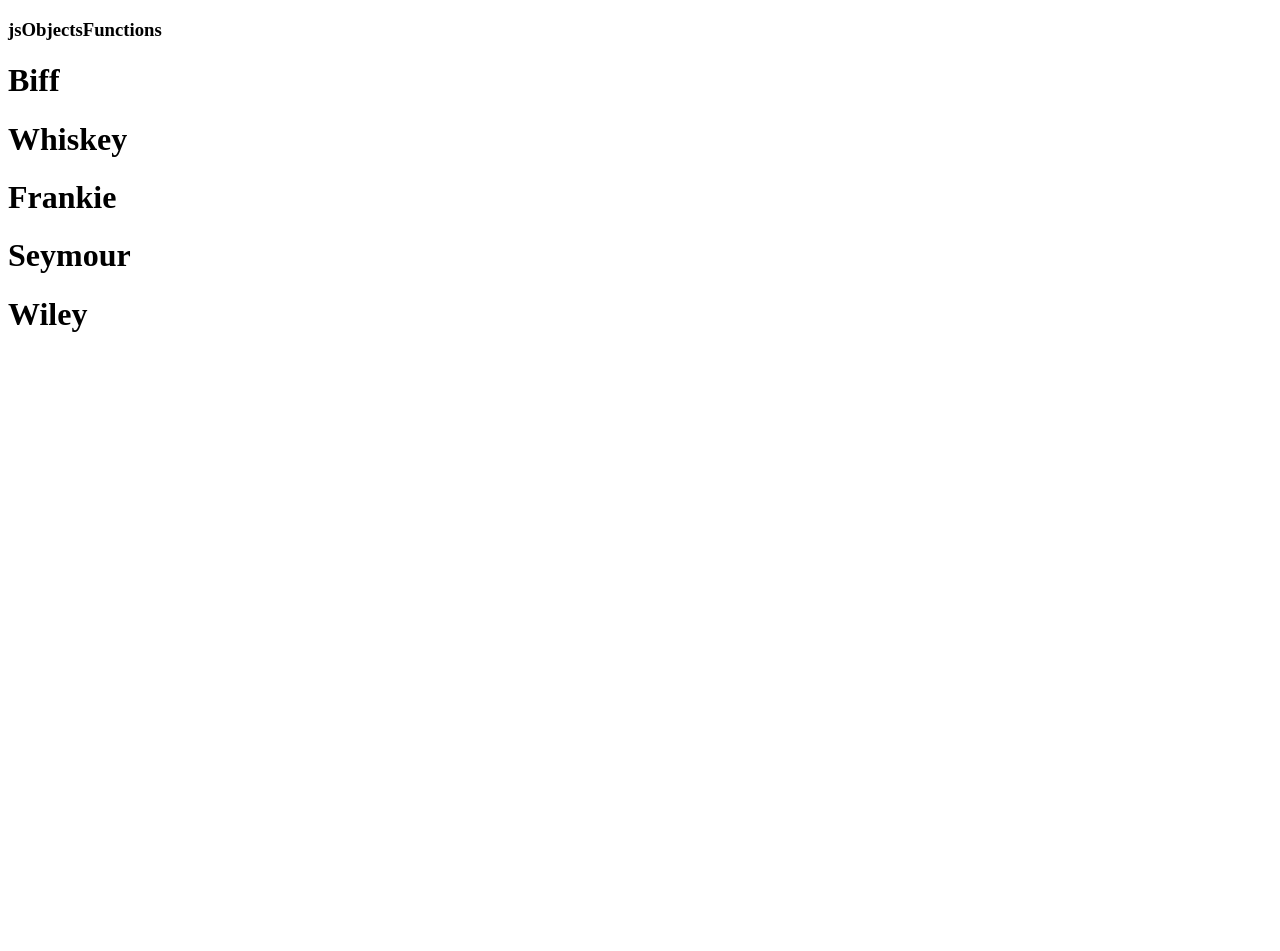
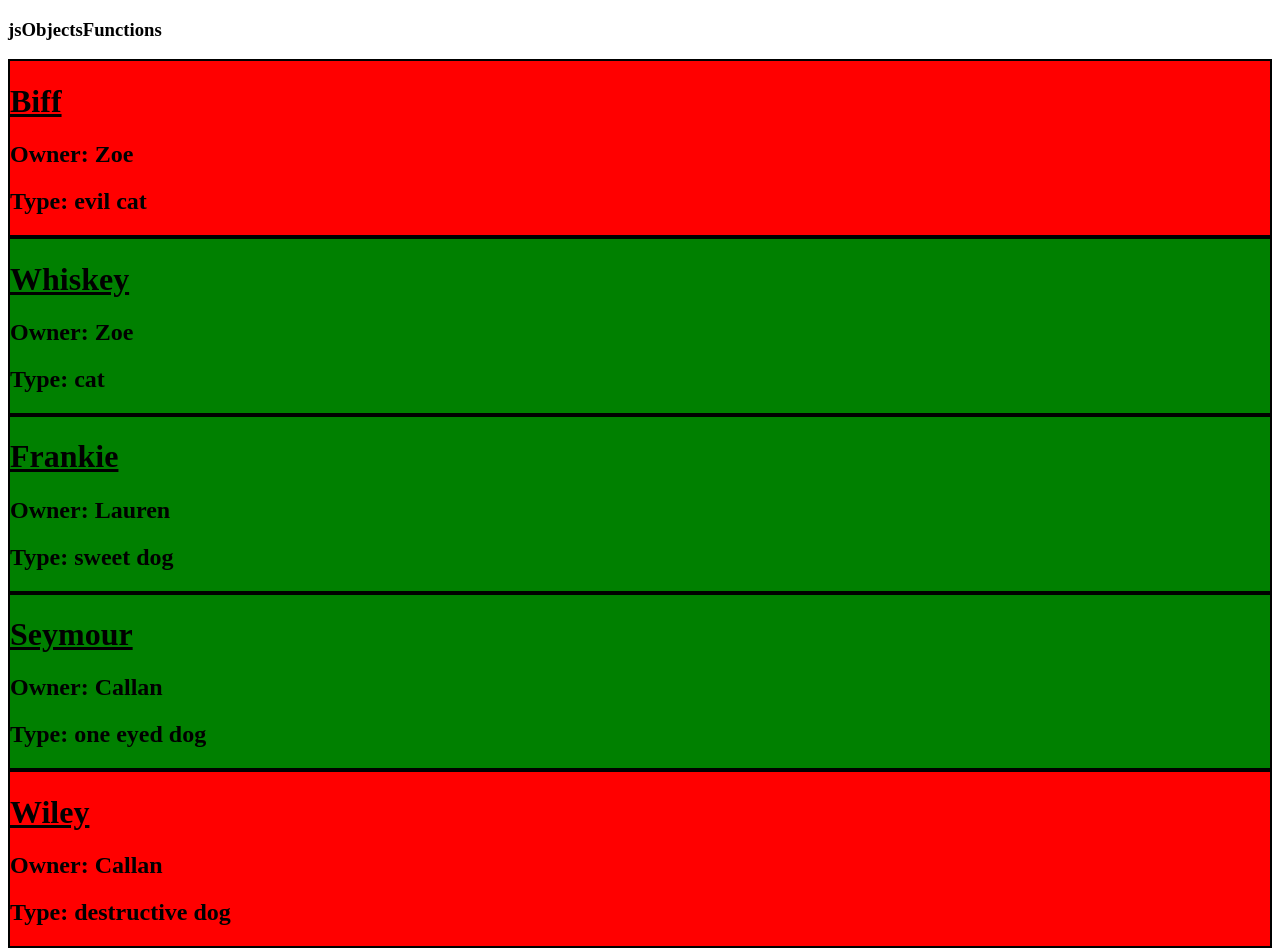
Before and after one commit to colt-mccormick/jsObjectsFunctions, a plain HTML site: page index.html in a window 1280 px wide. Before the commit the page ends 800 px from the top, so only its background shows below. Drawn offline with Linux system fonts and the light colour scheme.

Commit message:
added functions

```diff
--- /dev/null
+++ b/functions.js
@@ -0,0 +1,87 @@
+console.log("functions")
+
+//function expressions
+var a = function(){
+    console.log("a: ", 3);
+}
+
+//function declarations
+function b(){
+    console.log("b: ", 2)
+}
+var num = 3;
+
+//monkeyButt is a temporary variable name; only exists inside function
+function numPrinter(monkeyButt){
+    console.log("my number: ", monkeyButt);
+}
+
+numPrinter(num);
+numPrinter(6);
+numPrinter("turtle");
+
+function cat(){
+    return "love them";
+}
+
+var message = cat();
+console.log("message: ", message);
+
+var instructorPets = [
+    {instructorName: "Zoe",
+    petName: "Biff",
+    animalType:"evil cat",
+    isFavorite: false
+    },
+    {instructorName: "Zoe",
+    petName: "Whiskey",
+    animalType:"cat",
+    isFavorite: true
+    },
+    {instructorName: "Lauren",
+    petName: "Frankie",
+    animalType:"sweet dog",
+    isFavorite: true
+    },
+    {instructorName: "Callan",
+    petName: "Seymour",
+    animalType:"one eyed dog",
+    isFavorite: true
+    },
+    {instructorName: "Callan",
+    petName: "Wiley",
+    animalType:"destructive dog",
+    isFavorite: false
+    }
+];
+
+
+/*<div class="pet notFavorite">
+        <h1>Biff</h1>
+        <h2>Owner: Zoe</h2>
+        <h2>Type: Evil-Cat</h2>
+*/
+
+function domStringMaker(animalArray){
+    for(i=0; i < animalArray.length; i++){
+       var string = "";
+       if(animalArray[i].isFavorite){
+       string += "<div class='pet isFavorite'>";
+       }else{
+        string += "<div class='pet notFavorite'>";
+       }
+       string += "<h1>" + animalArray[i].petName + "</h1>";
+       string += "<h2>Owner: " + animalArray[i].instructorName +"</h2>";
+       string += "<h2>Type: " + animalArray[i].animalType + "</h2>";
+       string += "</div>"
+       printToDom(string, "pet-names");
+    }
+}
+
+function printToDom(stringToPrint, divId){
+   document.getElementById(divId).innerHTML += stringToPrint;
+ }
+
+
+
+domStringMaker(instructorPets);
--- a/index.html
+++ b/index.html
@@ -4,11 +4,24 @@
     <meta charset="UTF-8">
     <meta name="viewport" content="width=device-width, initial-scale=1.0">
     <meta http-equiv="X-UA-Compatible" content="ie=edge">
+    <link rel="stylesheet" href="./main.css">
     <title>jsObjectsFunctions</title>
 </head>
 <body>
     <h3>jsObjectsFunctions</h3>
+ <!--   <div class="pet notFavorite">
+        <h1>Biff</h1>
+        <h2>Owner: Zoe</h2>
+        <h2>Type: Evil-Cat</h2>
+    </div>
+    <div class="pet isFavorite">
+        <h1>Whiskey</h1>
+        <h2>Owner: Zoe</h2>
+        <h2>Type: Cat</h2>
+    </div>
+-->
     <div id="pet-names"></div>
-    <script src="./main.js"></script>
+    <!--- <script src="./main.js"></script> -->
+    <script src="./functions.js"></script>
 </body>
 </html>
--- /dev/null
+++ b/main.css
@@ -0,0 +1,15 @@
+h1 {
+    text-decoration: underline;
+}
+
+.pet {
+    border: 2px solid black;
+}
+
+.isFavorite {
+    background-color: green;
+}
+
+.notFavorite {
+    background-color: red;
+}
```
